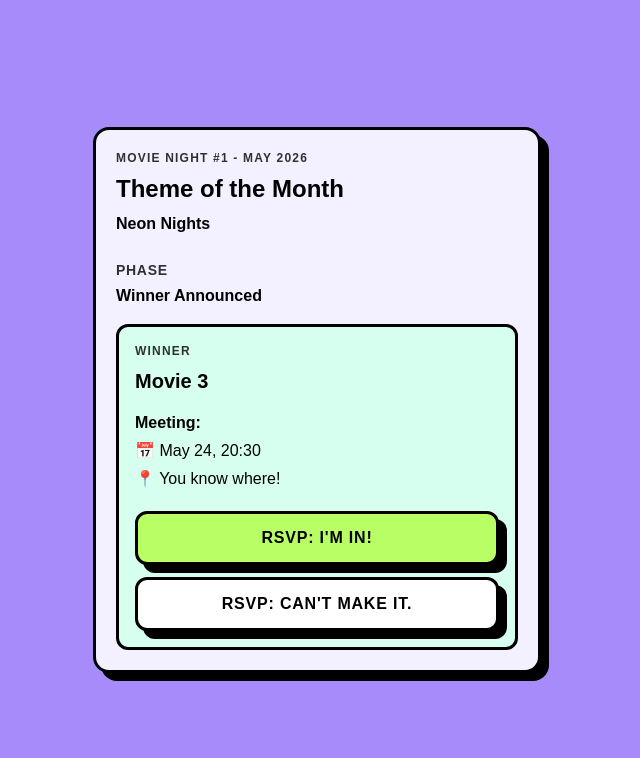
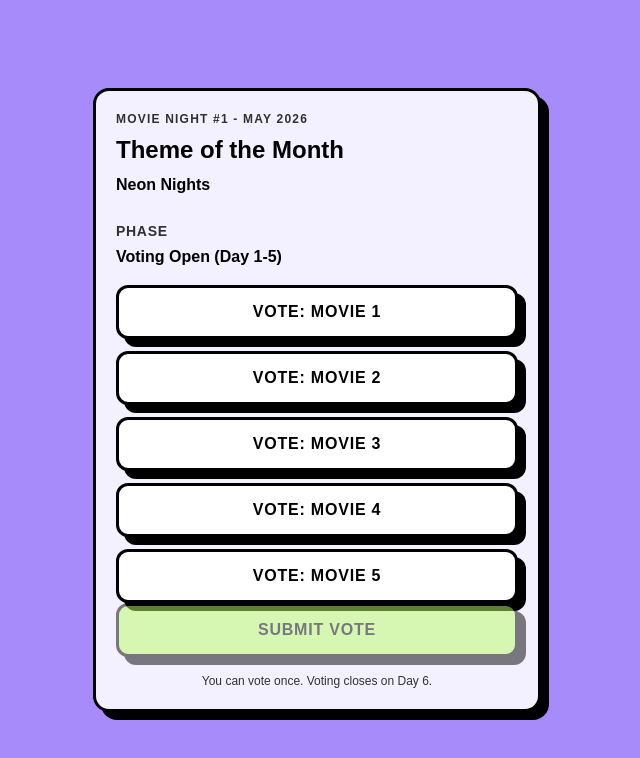
Before and after one commit to xenkou90/film-club, a Next.js app: page /round in a window 1280 px wide. Shown: the top 758 px of the page, without its empty margins (323-963 px from the left). Built offline with nearby package versions, Linux system fonts and the light colour scheme.

Commit message:
feat: add per-user vote API and submit votes from RoundCard

```diff
--- a/src/app/api/round/route.ts
+++ b/src/app/api/round/route.ts
@@ -1,31 +1,6 @@
 import { NextResponse } from "next/server";
-
-export type Phase = "voting" | "closed" | "winner";
-
-type RoundResponse = {
-    roundTitle: string;
-    themeTitle: string;
-    themeName: string;
-    phase: Phase;
-    movies: string[];
-    winnerMovie?: string;
-    meeting?: {
-        dateText: string;
-        placeText: string;
-    };
-};
+import { round } from "@/lib/store";
 
 export async function GET() {
-    //Temporary "backend data" (later: DB)
-    const data: RoundResponse = {
-        roundTitle: "Movie Night #1 - May 2026",
-        themeTitle: "Theme of the Month",
-        themeName: "Neon Nights",
-        phase: "winner",
-        movies: ["Movie 1", "Movie 2", "Movie 3", "Movie 4", "Movie 5"],
-        winnerMovie: "Movie 3",
-        meeting: { dateText: "May 24, 20:30", placeText: "You know where!" },
-    };
-
-return NextResponse.json(data);
+    return NextResponse.json(round);
 }
--- /dev/null
+++ b/src/app/api/vote/route.ts
@@ -0,0 +1,46 @@
+import { NextResponse } from "next/server";
+import { round, upsertVote } from "@/lib/store";
+
+type VoteRequestBody = {
+    roundId: string;
+    userId: string;
+    movie: string;
+};
+
+export async function POST(req: Request) {
+    let body: VoteRequestBody;
+
+    try {
+        body = await req.json();
+    } catch {
+        return NextResponse.json({ error: "Invalid JSON body" }, { status: 400 });
+    }
+
+    const { roundId, userId, movie } = body;
+
+    if (!roundId || !userId || !movie) {
+        return NextResponse.json(
+            { error: "roundId, userId, and movie are required" },
+            { status: 400 }
+        );
+    }
+
+    if (roundId !== roundId) {
+        return NextResponse.json({ error: "Unknown round" }, { status: 404 });
+    }
+
+    if (round.phase !== "voting") {
+        return NextResponse.json(
+            { error: "Voting is not open" },
+            { status: 403 }
+        );
+    }
+
+    if (!round.movies.includes(movie)) {
+        return NextResponse.json({ error: "Invalid movie"}, { status: 400 });
+    }
+
+    const vote = upsertVote(roundId, userId, movie);
+
+    return NextResponse.json({ ok: true, vote});
+}
--- a/src/components/RoundCard.tsx
+++ b/src/components/RoundCard.tsx
@@ -19,6 +19,7 @@ import { Button } from "@/components/ui/button";
 type Phase = "voting" | "closed" | "winner";
 
 type RoundCardProps = {
+    roundId: string;
     roundTitle: string;
     themeTitle: string;
     themeName: string;
@@ -32,17 +33,41 @@ type RoundCardProps = {
 };
 
 export default function RoundCard(props: RoundCardProps) {
-    const { roundTitle, themeTitle, themeName, phase, movies, winnerMovie, meeting } =
+    const { roundId, roundTitle, themeTitle, themeName, phase, movies, winnerMovie, meeting } =
         props;
 
     const [selectedMovie, setSelectedMovie] = useState<string | null>(null);
     const [submitted, setSubmitted] = useState(false);
 
-    function handleVoteSubmit() {
+    const userId = "xeno"; // temporary; later comes from auth
+
+    async function handleVoteSubmit() {
         if (!selectedMovie) return;
 
-        setSubmitted(true);
-        console.log("Voted for:", selectedMovie);
+        try {
+            const res = await fetch("/api/vote", {
+                method: "POST",
+                headers: { "Content-Type": "application/json" },
+                body: JSON.stringify({
+                    roundId,
+                    userId,
+                    movie: selectedMovie,
+                }),
+            });
+
+            const data = await res.json();
+
+            if (!res.ok) {
+                // show server error message (simple for now)
+                console.log("Vote failed:", data?.error ?? "Unknown error");
+                return;
+            }
+
+            setSubmitted(true);
+            console.log("Vote saved:", data);
+        } catch (err) {
+            console.log("Network error:", err);
+        }
     }
 
     return (
--- /dev/null
+++ b/src/lib/store.ts
@@ -0,0 +1,57 @@
+export type Phase = "voting" | "closed" | "winner";
+
+export type RoundData = {
+    id: string;
+    roundTitle: string;
+    themeTitle: string;
+    themeName: string;
+    phase: Phase;
+    movies: string[];
+    winnerMovie?: string;
+    meeting?: { dateText: string; placeText: string };
+};
+
+export type Vote = {
+    roundId: string;
+    userID: string;
+    movie: string;
+    createdAt: string;
+};
+
+// IMPORTANT: This is in-memory (resets when server restarts)
+export const round: RoundData = {
+    id: "may-2026",
+    roundTitle: "Movie Night #1 - May 2026",
+    themeTitle: "Theme of the Month",
+    themeName: "Neon Nights",
+    phase: "voting",
+    movies: ["Movie 1", "Movie 2", "Movie 3", "Movie 4", "Movie 5"],
+    winnerMovie: "Movie 3",
+    meeting: { dateText: "May 24, 20:30", placeText: "You know where!" },
+};
+
+export const votes: Vote[] = [];
+
+export function getUserVote(roundId: string, userId: string) {
+    return votes.find((v) => v.roundId === roundId && v.userId === userId) ?? null;
+}
+
+export function upsertVote(roundId: string, userId: string, movie: string) {
+    const existing = getUserVote(roundId, userId);
+
+    if (existing) {
+        //update vote (we allow changes during voting phase for now)
+        existing.movie = movie;
+        return existing;
+    }
+
+    const newVote: Vote = {
+        roundId,
+        userId,
+        movie,
+        createdAt: new Date().toISOString(),
+    };
+
+    votes.push(newVote);
+    return newVote;
+}
```
